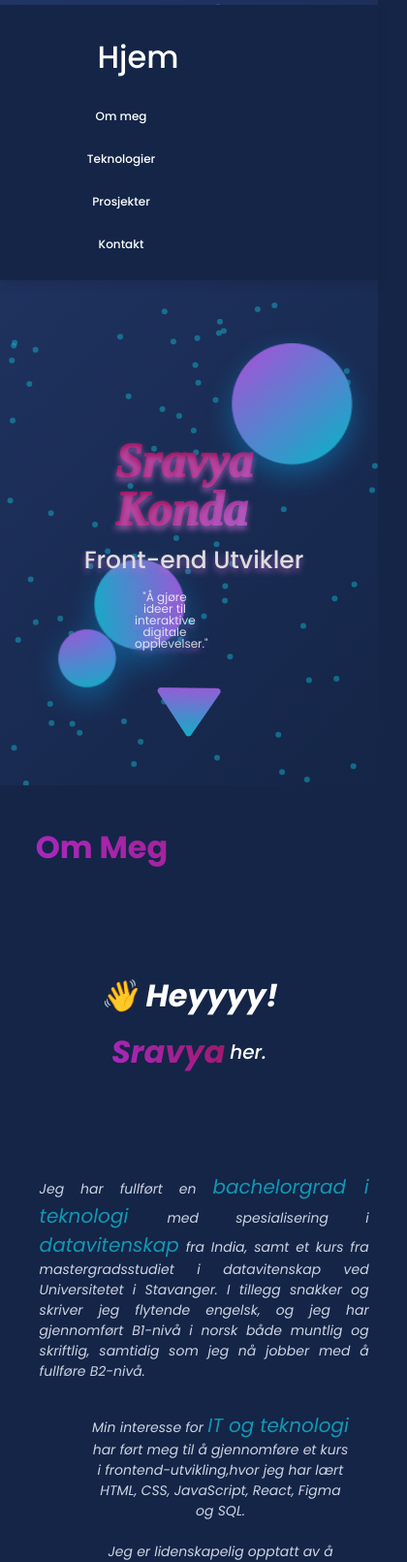
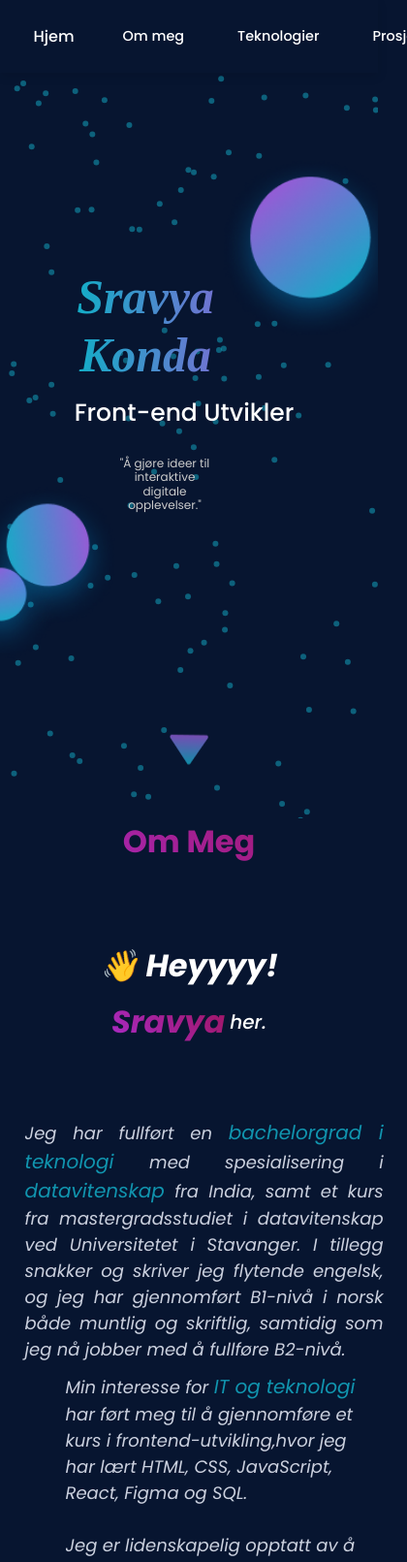
Before and after one commit to sravya-21k/Sravya_Portfolio, a website: page index.html in a window 390 px wide. Shown: the top 1611 px of the page at 97% size, 420 px wide, since content can reach past the window. Drawn offline with nearby package versions, Linux system fonts and the light colour scheme.

Commit message:
changed css

```diff
--- a/Hero.css
+++ b/Hero.css
@@ -6,7 +6,7 @@
 }
 body {
   height: 100vh;
-  background: rgba(20, 37, 71, 1);
+  background: rgb(7, 21, 48);
   color: #f0f4ff;
 }
 main,
@@ -20,14 +20,14 @@ header {
   left: 0;
   width: 100%;
   padding: 20px 10%;
-  background: rgba(20, 37, 71, 1);
+  background: rgb(7, 21, 48);
   backdrop-filter: blur(10px);
   box-shadow: 0 4px 10px rgba(0, 0, 0, 0.1);
   display: flex;
   justify-content: space-between;
   align-items: center;
   z-index: 1000;
-  margin-top: 5px;
+  margin-top: 0 auto;
   transition: all 0.3s ease-in-out;
 }
 .Hjem {
@@ -57,7 +57,7 @@ header {
 .nav-bar a {
   color: #fff;
   text-decoration: none;
-  font-size: 2rem;
+  font-size: 1.5rem;
   font-weight: 500;
   padding: 10px 15px;
   position: relative;
@@ -102,23 +102,23 @@ header {
   pointer-events: none;
 }
 #hero {
+  display: flex;
+  /* flex: 1; */
+  flex-direction: column;
   position: relative;
-  background: linear-gradient(
-    135deg,
-    rgba(34, 54, 102, 1),
-    rgba(20, 37, 71, 1)
-  );
+  justify-content: center;
+  justify-self: center;
+  text-align: center;
+  align-items: center;
+  background: rgb(7, 21, 48);
   z-index: 1;
   overflow: hidden;
+  height: 100vh;
+  min-height: 100vh;
   width: 100%;
-  height: 100vh;
-  text-align: center;
+  padding: 20px;
   color: #fff;
-  display: flex;
-  justify-content: center;
-  text-align: center;
-  align-items: center;
-  padding: 100px 10%;
+
   animation: shimmerBackground 2s infinite ease-in-out;
   @keyframes shimmerBackground {
     0% {
@@ -145,24 +145,27 @@ header {
   }
 }
 .hero-content {
-  position: relative;
-  line-height: 1;
+  display: flex;
+  justify-content: center;
+  flex-direction: column;
+  align-items: center;
+  line-height: 1.2;
   z-index: 2;
-  max-width: 700px;
+  max-width: 800px;
+  text-align: center;
   margin: 0 auto;
-  text-align: center;
-  text-shadow: 0 4px 6px rgba(201, 110, 213, 0.6);
 }
 .hero-content h1 {
-  font-size: 100px;
-  font-weight: 1000;
+  font-size: 5rem;
+  font-weight: bold;
   font-style: oblique;
+  justify-content: center;
   font-family: "Port Lligat Slab", serif;
   background: linear-gradient(
-    135deg,
-    rgb(159, 21, 95) 30%,
-    rgba(148, 93, 214, 1) 65%,
-    rgb(159, 21, 95) 90%
+    90deg,
+    rgba(19, 173, 199, 1),
+    rgba(148, 93, 214, 1),
+    rgba(105, 120, 209, 1)
   );
   background-clip: content-box;
   -webkit-background-clip: text;
@@ -172,77 +175,53 @@ header {
   animation-delay: 0.3s;
   transition: all 0.3s ease-in-out;
 }
-.hero-content h1:hover {
-  transform: scale(1.05);
-  /* text-shadow: 0px 8px 20px rgba(148, 93, 214, 0.8); */
-}
+
 .hero-content h3 {
-  font-size: 50px;
+  font-size: 1.8rem;
   font-weight: 500;
   font-style: semibold;
   margin-top: 15px;
 
-  color: #ddd;
-  padding-left: 80px;
+  color: #fff;
+  padding-right: 20px;
   opacity: 0;
   animation: slideLeft 1s ease forwards;
   animation-delay: 1s;
 }
 .hero-content p {
-  font-size: 18px;
+  font-size: 1.2rem;
   margin: 20px 0 40px;
   font-weight: 400px;
-  color: rgba(255, 255, 255, 0.8);
+  /* color: rgba(255, 255, 255, 0.8); */
   /* opacity: 0; */
+  color: #ccc;
   animation: slideLeft 1s ease forwards;
   animation-delay: 1.3s;
 }
 .hero-content h1:hover {
-  color: #fff;
-  background: linear-gradient(
-    90deg,
-    rgba(19, 173, 199, 1),
-    rgba(148, 93, 214, 1),
-    rgba(105, 120, 209, 1)
-  );
-  background-clip: content-box;
-  -webkit-background-clip: text;
+  transform: scale(1.05);
 }
 .bx {
   color: blueviolet;
   padding-top: 50px;
   width: 50px;
 }
-.Ellipse {
+.Ellipse img {
   position: absolute;
-  top: 450px;
-  bottom: 100px;
-  left: 350px;
+  top: 20%;
+  left: 60%;
+  animation: zoomPulse 4s ease-in-out infinite;
+}
+
+.balls1 img {
+  position: absolute;
+  top: 60%;
+  right: 70%;
+  display: block;
   animation: zoomPulse 4s ease-in-out infinite;
 }
 
 @keyframes zoomPulse {
-  0% {
-    transform: scale(1);
-  }
-  50% {
-    transform: scale(1.2);
-  }
-  100% {
-    transform: scale(1);
-  }
-}
-
-.balls1 {
-  position: absolute;
-  top: 120px;
-  right: 300px;
-  animation: pulse 2s infinite ease-in-out;
-}
-.balls1 img {
-  display: block;
-}
-@keyframes pulse {
   0% {
     transform: scale(1);
   }
@@ -272,16 +251,31 @@ html {
   color: white;
 
   border-radius: 50%;
-  transition: transform 0.3s ease, background 0.3s ease;
+  transition: transform 0.3s ease-in-out;
 }
-.arrow:hover {
-  transform: translateX(-50%) scale(1.2);
+.arrow img {
+  width: 40px; /* Adjust arrow size */
+  height: auto;
+  opacity: 0.8;
+  transition: opacity 0.3s ease-in-out, transform 0.3s ease-in-out;
+}
+.arrow:hover img {
+  opacity: 1;
+  transform: scale(1);
 }
 
-.arrow {
-  animation: bounce 2s infinite ease-in-out;
+.arrow img {
+  animation: bounce 3s infinite ease-in-out;
 }
-
+@keyframes bounce {
+  0%,
+  100% {
+    transform: translateY(0);
+  }
+  50% {
+    transform: translateY(10px);
+  }
+}
 @keyframes slideTop {
   0% {
     opacity: 0;
@@ -351,33 +345,32 @@ html {
 
 @media (max-width: 768px) {
   header {
-    display: flex;
-    justify-content: center;
-    flex-direction: column;
+    flex-direction: row;
+    justify-content: space-between;
     align-items: center;
-    margin-bottom: 15px;
+    padding: 15px 5%;
   }
 
   .nav-bar {
     display: flex;
-    margin-top: 10px;
-    flex-direction: column;
+    flex-direction: row; /* Ensures navbar stays in row */
+    gap: 10px;
+    font-size: 20px;
     align-items: center;
-    gap: 10px;
-    justify-content: start;
-    padding-right: 150px;
   }
 
   .nav-bar a {
-    padding: 8px 12px;
+    white-space: nowrap;
+    font-size: 1.2rem;
+    padding: 8px 10px;
   }
-  .Hjem {
-    padding-right: 120px;
-  }
+
+  /* .Hjem {
+    padding-right: 10px;
+  } */
 }
 #hero {
   height: auto;
-  padding-top: 450px;
 }
 
 .hero-content {
@@ -401,7 +394,7 @@ html {
 
 .Ellipse {
   left: 60%;
-  top: 300px;
+  top: 25%;
 }
 
 .arrow {
@@ -411,23 +404,33 @@ html {
   text-align: center;
 }
 .balls1 {
-  position: absolute;
   top: 600px;
   left: 60px;
-  animation: pulse 2s infinite ease-in-out;
 }
-.balls1 img {
-  display: block;
-}
-/* Small Mobile Devices */
+
 @media (max-width: 480px) {
-  .name {
-    font-size: 28px;
+  .nav-bar {
+    display: flex;
+    flex-direction: row;
+    justify-content: space-between;
+    align-items: center;
+    flex-wrap: nowrap;
   }
 
   .nav-bar a {
-    font-size: 12px;
-    margin-left: 10px;
+    font-size: 0.9rem;
+    padding: 5px 5px;
+    white-space: nowrap;
+    overflow-x: auto;
+    padding: 0 10px;
+  }
+  .navbar .kontakt {
+    display: inline-block; /* Ensure the element is displayed */
+    font-size: 12px; /* Adjust the font size to fit better on small screens */
+  }
+  .Hjem {
+    font-size: 1rem;
+    /* padding: 5px 8px; */
   }
 
   .hero-content h1 {
@@ -444,9 +447,8 @@ html {
     padding-left: 100px;
   }
   .balls1 {
-    position: absolute;
-    top: 570px;
-    left: 30px;
+    top: 600px;
+    left: 60px;
   }
   .balls1 img {
     display: block;
--- a/Kontakt.css
+++ b/Kontakt.css
@@ -1,7 +1,7 @@
 .kontakt {
   position: relative;
   padding: 50px 20px;
-  background: #142547; /* Dark background for contrast */
+  background: rgb(7, 21, 48); /* Dark background for contrast */
   text-align: center;
   color: white;
 }
--- a/Om-Meg.css
+++ b/Om-Meg.css
@@ -1,17 +1,9 @@
 #Om-meg-page {
-  /* display: flex;
-    justify-content: center;
-    align-items: flex-start; */
-  /* margin-bottom: 80px; */
-  /* padding-bottom: 100px; */
+  background: rgb(7, 21, 48);
   display: block;
   visibility: visible;
   position: relative;
-  /* z-index: 1;
-  min-height: auto; */
   height: auto;
-
-  /* Sørger for at den ikke fyller hele skjermen */
 }
 
 #Om-meg-page h1 {
@@ -19,15 +11,13 @@
   -webkit-text-fill-color: transparent;
   background-clip: content-box;
   -webkit-background-clip: text;
-  margin-bottom: 30px;
+  margin-bottom: 10px;
   text-align: center;
   font-size: 4rem;
   font-weight: bold;
   position: relative;
   top: 0;
-  /* Juster avstand fra toppen */
   left: 50%;
-  /* padding: 20px 0; */
   transform: translateX(
     -50%
   ); /* Flytter elementet tilbake halvparten av bredden for perfekt sentrering */
@@ -36,8 +26,8 @@
   display: flex;
   justify-content: space-between;
   align-items: center;
-  gap: 50px;
-  padding: 50px;
+  gap: 20px;
+  padding: 10px;
   max-width: 1000px;
   margin: 0 auto;
   font-style: italic;
@@ -308,11 +298,9 @@
   transform: scale(1.5);
   transition: transform 0.3s ease-in-out;
 }
-
-/* iPad / Tablets (max-width: 1024px) */
-@media screen and (max-width: 1024px) {
+@media (max-width: 768px) {
   #Om-meg-page h1 {
-    font-size: 3rem;
+    font-size: 2.5rem;
   }
 
   .first-paragraph,
@@ -320,133 +308,47 @@
   .Third-paragraph {
     flex-direction: column;
     align-items: center;
-    text-align: center;
-    padding: 30px;
-    gap: 40px;
+    gap: 10px;
   }
 
   .about {
-    font-size: 22px;
-  }
-
-  .about-self,
-  .education,
-  .Third-paragraph-text {
-    font-size: 18px;
-    padding: 0 20px;
+    max-width: 350px;
+    padding: 30px;
   }
 
   .hero-img {
-    width: 350px;
-    height: 350px;
-  }
-
-  .hero-img .circle::after {
-    width: 330px;
-    height: 330px;
-  }
-
-  .image img {
-    max-width: 300px;
+    max-width: 350px;
   }
 
   .resume-container img {
-    width: 320px;
+    width: 450px;
   }
 }
 
-/* Mobile Devices (max-width: 768px) */
-@media screen and (max-width: 768px) {
+/* Media query for screens 480px or smaller */
+@media (max-width: 480px) {
   #Om-meg-page h1 {
-    font-size: 3rem;
-    padding-top: 40px;
-    padding-right: 180px;
+    font-size: 2rem;
   }
 
   .first-paragraph,
   .second-paragraph,
   .Third-paragraph {
     flex-direction: column;
-    text-align: center;
-    max-width: 1000px;
-    /* padding: 20px; */
-    gap: 20px;
-    padding-right: 150px;
-    padding-left: 10px;
-
-    /* padding: 2px 10px; */
+    align-items: center;
+    gap: 5px;
   }
 
   .about {
-    font-size: 20px;
-    max-width: 100%;
-    padding: 30px;
-  }
-
-  .about-self,
-  .education,
-  .Third-paragraph-text {
-    font-size: 16px;
-    padding: 0 15px;
+    max-width: 300px;
+    padding: 20px;
   }
 
   .hero-img {
-    max-width: 350px;
-    /* height: 300px; */
-  }
-
-  .image img {
-    max-width: 300px;
-    border-radius: 50%;
+    max-width: 400px;
   }
 
   .resume-container img {
-    max-width: 250px;
+    width: 400px;
   }
 }
-
-/* Small Mobile Devices (max-width: 480px) */
-@media screen and (max-width: 480px) {
-  #Om-meg-page h1 {
-    font-size: 2rem;
-    margin-bottom: 20px;
-  }
-
-  .first-paragraph,
-  .second-paragraph,
-  .Third-paragraph {
-    flex-direction: column;
-    text-align: center;
-    padding: 15px;
-    gap: 20px;
-  }
-
-  .about {
-    font-size: 18px;
-  }
-
-  .about-self,
-  .education,
-  .Third-paragraph-text {
-    font-size: 14px;
-    padding: 0 10px;
-  }
-
-  .hero-img {
-    width: 250px;
-    height: 250px;
-  }
-
-  .hero-img .circle::after {
-    width: 230px;
-    height: 230px;
-  }
-
-  .image img {
-    max-width: 200px;
-  }
-
-  .resume-container img {
-    width: 220px;
-  }
-}
--- a/Prosjekt.css
+++ b/Prosjekt.css
@@ -339,16 +339,19 @@ h3 {
   .image-box,
   .image-box2,
   .image-box3 {
-    width: 90%;
-    height: auto;
+    width: 600px;
+    height: 450px;
   }
 
   .mercury-img,
   .flipkart-image,
   .Todo-image,
   .wishlist-img {
-    width: 100%;
-    height: auto;
+    width: 550px;
+    height: 420px;
+    object-fit: fill;
+
+    margin: 0;
   }
 
   .project-info1,
@@ -385,10 +388,19 @@ h3 {
   .image-box,
   .image-box2,
   .image-box3 {
-    width: 100%;
-    height: auto;
+    width: 600px;
+    height: 450px;
   }
+  .mercury-img,
+  .flipkart-image,
+  .Todo-image,
+  .wishlist-img {
+    width: 550px;
+    height: 420px;
+    object-fit: fill;
 
+    margin: 0;
+  }
   .project-info1,
   .project-info2,
   .project-info3,
@@ -423,12 +435,22 @@ h3 {
   .image-box,
   .image-box2,
   .image-box3 {
-    width: 90%;
-    height: auto;
-    padding-right: 90px;
+    width: 450px;
+    height: 450px;
+    padding-left: 20px;
+    padding-right: 20px;
   }
+  .mercury-img,
+  .flipkart-image,
+  .Todo-image,
+  .wishlist-img {
+    width: 400px;
+    height: 420px;
+    object-fit: fill;
 
-  .project-info1,
+    margin: 0;
+  }
+  .pro .project-info1,
   .project-info2,
   .project-info3,
   .project-info4 {
```
